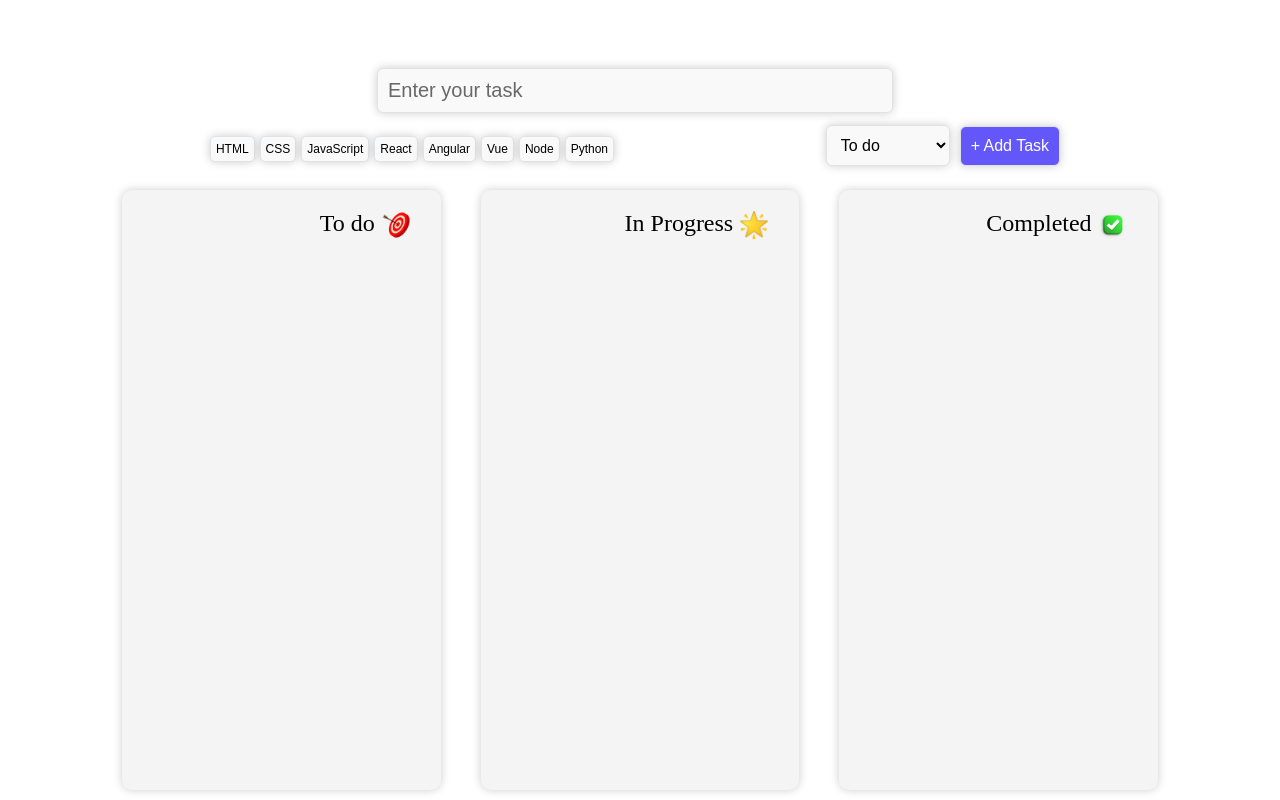
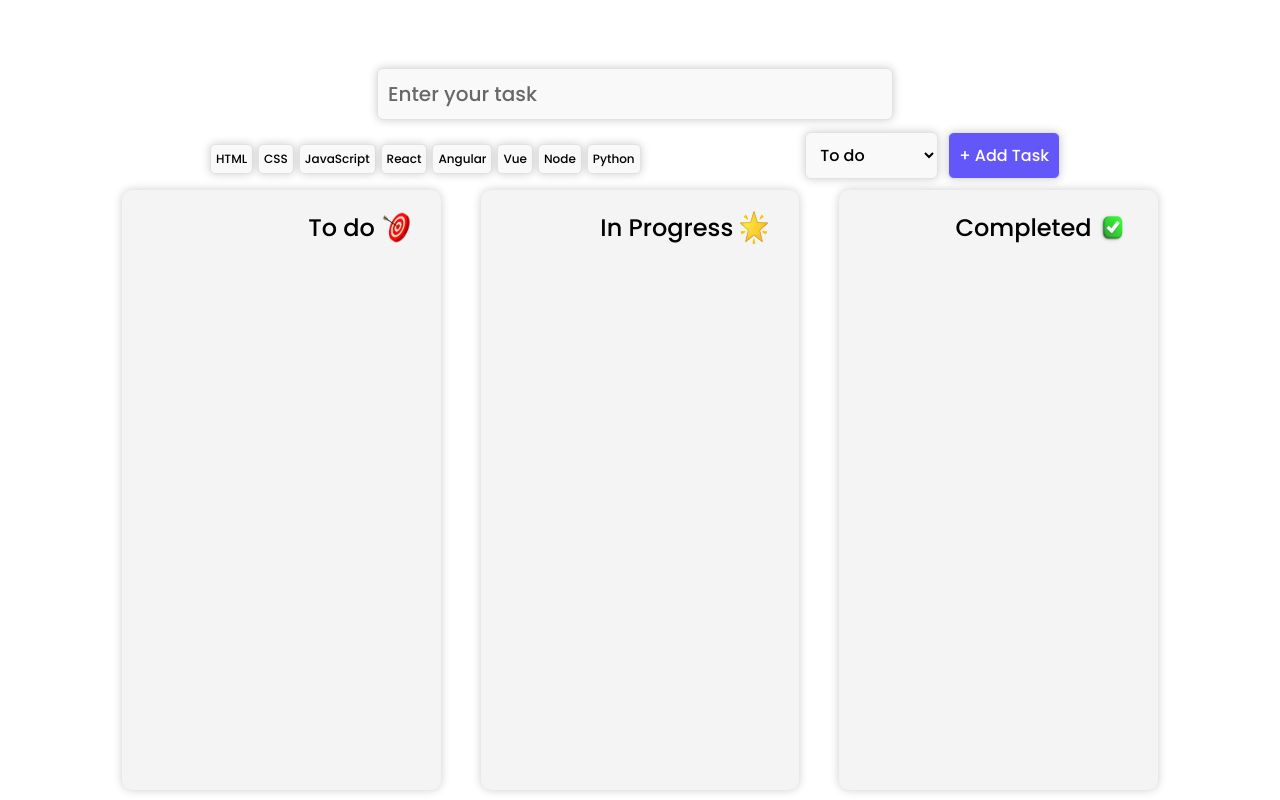
Before and after one commit to MoTaz-Y/ToDo-List, a React (Vite) app in the folder toDoApp/: page / in a window 1280 px wide. Built offline with nearby package versions, Linux system fonts and the light colour scheme.

Commit message:
first edition finished next will be fixing index problem by using id and using react drag

```diff
--- a/toDoApp/src/App.css
+++ b/toDoApp/src/App.css
@@ -1,3 +1,7 @@
+@import url("https://fonts.googleapis.com/css2?family=Montserrat:ital,wght@0,100..900;1,100..900&family=Poppins:ital,wght@0,100;0,200;0,300;0,400;0,500;0,600;0,700;0,800;0,900;1,100;1,200;1,300;1,400;1,500;1,600;1,700;1,800;1,900&display=swap");
+* {
+  font-family: "Poppins", "Montserrat", sans-serif;
+}
 .app {
   display: grid;
   grid-template-rows: 150px auto;
```
